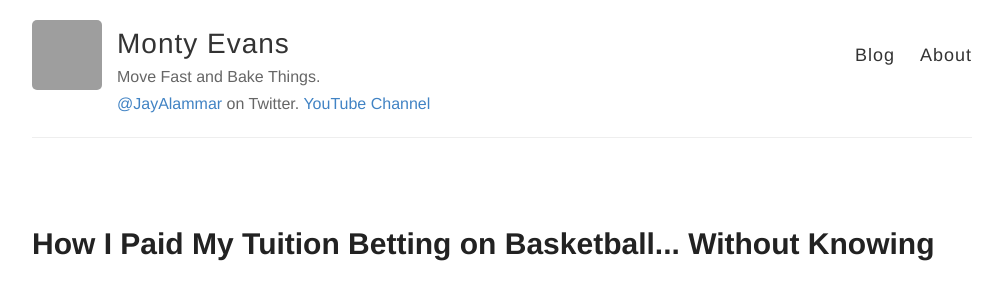
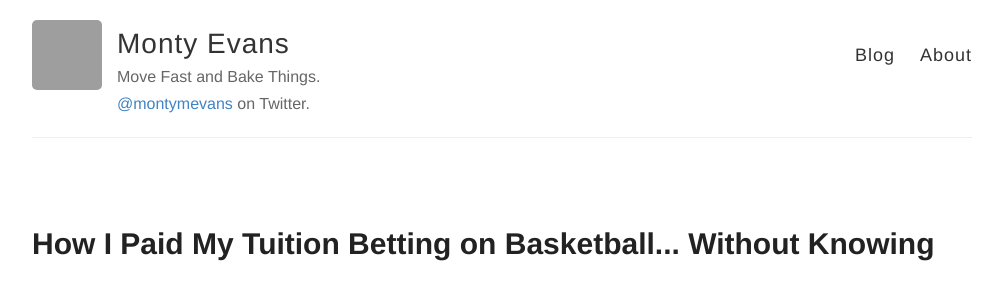
Before and after one commit to montyevans/montyevans.github.io, a Jekyll site: the page built from index.html, in a window 1280 px wide and 900 px high. Shown: the top 281 px of the window, without its empty margins (138-1140 px from the left). Built offline with Jekyll 4.4.1, drawn with Linux system fonts in a browser that asks for light colours; nearby versions of some CDN libraries; comment, search, counter and statistics services are not loaded; grey boxes are pictures that could not be loaded.

Commit message:
About Change

```diff
--- a/_layouts/default.html
+++ b/_layouts/default.html
@@ -62,7 +62,7 @@
 
           <div class="site-info">
             <h1 class="site-name"><a href="{{ site.baseurl }}/">{{ site.name }}</a></h1>
-            <p class="site-description">{{ site.description }}<br /><a href="https://twitter.com/JayAlammar">@JayAlammar</a> on Twitter. <a href="https://www.youtube.com/channel/UCmOwsoHty5PrmE-3QhUBfPQ">YouTube Channel</a></a></p>
+            <p class="site-description">{{ site.description }}<br /><a href="https://twitter.com/montymevans">@montymevans</a> on Twitter.
           </div>
 
           <nav>
```
